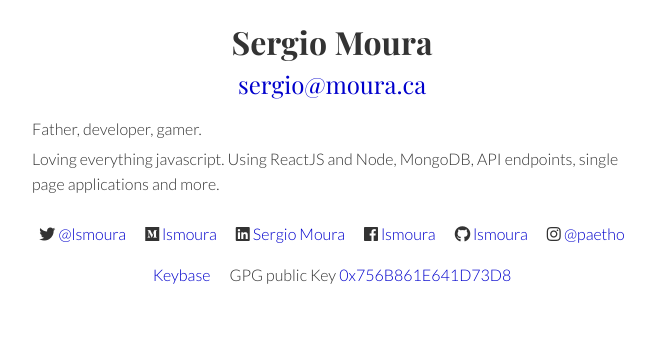
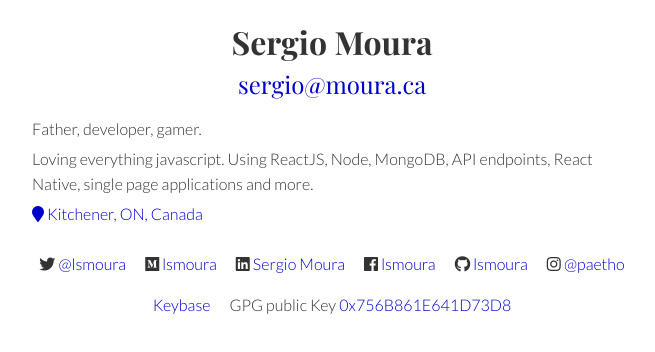
Before and after one commit to lsmoura/sergio.moura.ca, a plain HTML site: page public/index.html in a window 1280 px wide. Shown: the whole page, without its empty margins (308-963 px from the left). Drawn offline with nearby package versions, Linux system fonts and the light colour scheme.

Commit message:
Added location. Improved description a bit.

```diff
--- a/public/index.html
+++ b/public/index.html
@@ -26,7 +26,12 @@
 
   <div class="profile-description">
     <p>Father, developer, gamer.</p>
-    <p>Loving everything javascript. Using ReactJS and Node, MongoDB, API endpoints, single page applications and more.</p>
+    <p>Loving everything javascript. Using ReactJS, Node, MongoDB, API endpoints, React Native, single page applications and more.</p>
+    <p>
+      <a href="https://www.openstreetmap.org/relation/2062153" target="_blank">
+        <i class="fas fa-map-marker"></i> Kitchener, ON, Canada
+      </a>
+    </p>
   </div>
 
   <ul class="whereabouts">
```
